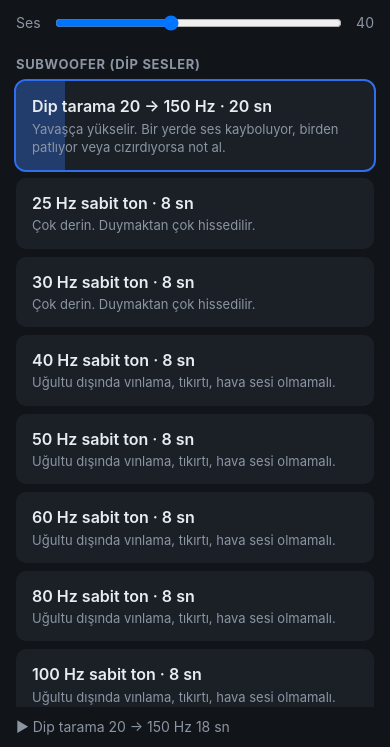
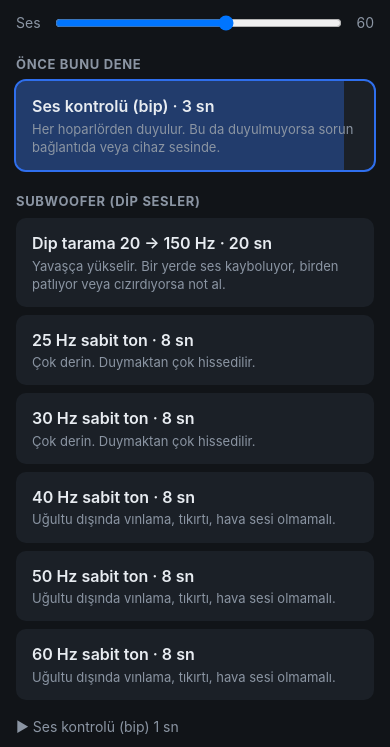
Before and after one commit to osmanonurmart/ikincielmacbook, a plain HTML site: page index.html in a window 390 px wide. Both pictures are taken after a click on the button 195 px from the left and 222 px from the top of the page. Shown: the part 97-844 px from the top of the page. Drawn offline with Linux system fonts and the light colour scheme.

Commit message:
Ses çıkmama sorununu düzelt
iPhone sessiz modda Web Audio'yu susturduğu için ses oturumunu
medya çalmaya zorla, AudioContext açılmadan ses planlama,
en üste bip ile ses kontrolü ekle, varsayılan sesi 60 yap.

Co-Authored-By: Claude Opus 5.5 <noreply@anthropic.com>
Claude-Session: https://claude.ai/code/session_01Geyf81EqDtoFUttoP3JujR

```diff
--- a/index.html
+++ b/index.html
@@ -33,22 +33,39 @@
 <main>
   <h1>2+1 Ses Sistemi Testi</h1>
   <p class="warn">Sesi kısık başlat, yavaş yavaş aç. Tıkla: çalar. Tekrar tıkla: durur.</p>
-  <label class="vol">Ses <input id="vol" type="range" min="0" max="100" value="40"> <span id="volv">40</span></label>
+  <label class="vol">Ses <input id="vol" type="range" min="0" max="100" value="60"> <span id="volv">60</span></label>
   <div id="list"></div>
   <div class="now" id="now"></div>
 </main>
 <script>
 let ctx, master, current = null;
 
+// iPhone sessiz modda Web Audio'yu susturur. Sesi "medya" gibi çalmaya zorla.
+let unlocked = false;
+function silentWav() {
+  const n = 800, buf = new ArrayBuffer(44 + n * 2), v = new DataView(buf);
+  const w = (o, s) => { for (let i = 0; i < s.length; i++) v.setUint8(o + i, s.charCodeAt(i)); };
+  w(0, 'RIFF'); v.setUint32(4, 36 + n * 2, true); w(8, 'WAVE'); w(12, 'fmt ');
+  v.setUint32(16, 16, true); v.setUint16(20, 1, true); v.setUint16(22, 1, true);
+  v.setUint32(24, 8000, true); v.setUint32(28, 16000, true); v.setUint16(32, 2, true); v.setUint16(34, 16, true);
+  w(36, 'data'); v.setUint32(40, n * 2, true);
+  return URL.createObjectURL(new Blob([buf], { type: 'audio/wav' }));
+}
+function unlock() {
+  if (unlocked) return; unlocked = true;
+  try { if (navigator.audioSession) navigator.audioSession.type = 'playback'; } catch (e) {}
+  try { const a = new Audio(silentWav()); a.setAttribute('playsinline', ''); a.loop = true; a.play().catch(() => {}); } catch (e) {}
+}
+
 function audio() {
+  unlock();
   if (!ctx) {
     ctx = new (window.AudioContext || window.webkitAudioContext)();
     master = ctx.createGain();
     master.connect(ctx.destination);
     setVol();
   }
-  if (ctx.state === 'suspended') ctx.resume();
-  return ctx;
+  return ctx.state === 'running' ? Promise.resolve() : ctx.resume();
 }
 function setVol() {
   const v = +document.getElementById('vol').value;
@@ -115,6 +132,9 @@ function kick(t0, f = 55) {
 
 const D = 8; // sabit tonların süresi (sn)
 const tests = [
+  { g: 'Önce bunu dene' },
+  { t: 'Ses kontrolü (bip)', d: 'Her hoparlörden duyulur. Bu da duyulmuyorsa sorun bağlantıda veya cihaz sesinde.', dur: 3,
+    run: t => tone(t, 3, 440, 440, 0, 0.5) },
   { g: 'Subwoofer (dip sesler)' },
   { t: 'Dip tarama 20 → 150 Hz', d: 'Yavaşça yükselir. Bir yerde ses kayboluyor, birden patlıyor veya cızırdıyorsa not al.', dur: 20,
     run: t => tone(t, 20, 20, 150) },
@@ -165,8 +185,9 @@ tests.forEach(x => {
   list.appendChild(b);
 });
 
-function play(x, b) {
-  audio();
+async function play(x, b) {
+  try { await audio(); } catch (e) {}
+  if (ctx.state !== 'running') { now.textContent = 'Ses başlatılamadı. Sayfayı yenileyip tekrar dene.'; return; }
   const t0 = ctx.currentTime + 0.05;
   const nodes = x.run(t0);
   b.classList.add('on');
```
